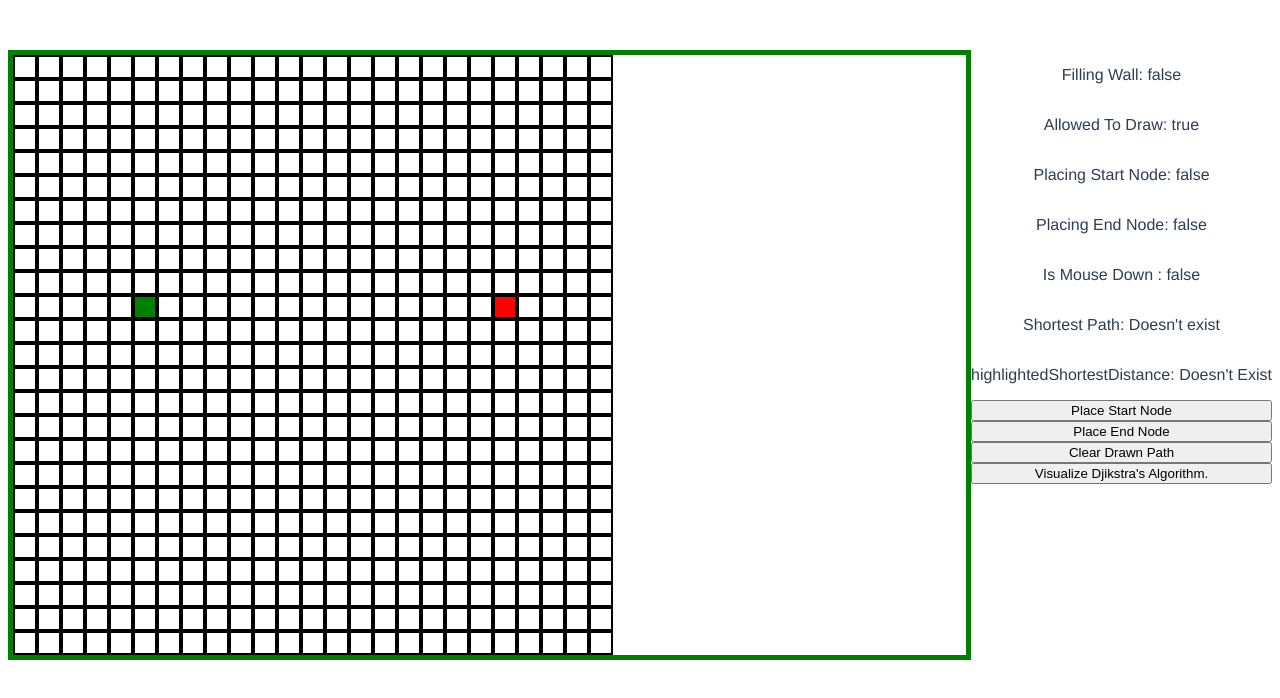
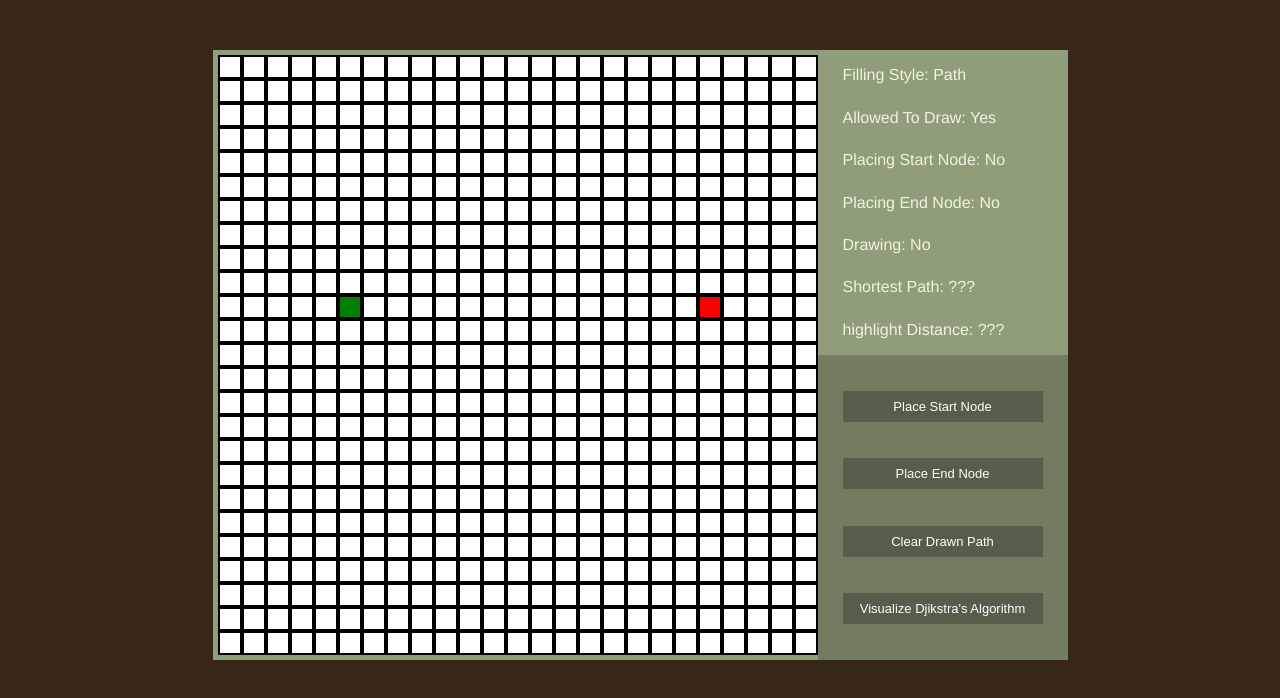
Before and after one commit to JEFF-MIKE/Vue-Grid-Pathfinder, a Vue app: page / in a window 1280 px wide. Shown: the top 698 px of the page. Built offline with nearby package versions, Linux system fonts and the light colour scheme.

Commit message:
Some CSS changes

```diff
--- a/src/App.vue
+++ b/src/App.vue
@@ -14,6 +14,10 @@ export default {
 </script>
 
 <style lang="scss">
+  @use "./global_style/colors" as c;
+  html {
+    background: #362718;
+  }
   #app {
     font-family: Avenir, Helvetica, Arial, sans-serif;
     -webkit-font-smoothing: antialiased;
--- a/src/components/DataPanel.vue
+++ b/src/components/DataPanel.vue
@@ -2,25 +2,25 @@
   <div class="data-panel-wrapper">
     <div class="panel-info-wrapper">
       <p class="panel-info">
-      Filling Wall: {{ this.willFillWall }}
+      Filling Style: {{ this.willFillWall ? "Wall" : "Path" }}
       </p>
       <p class="panel-info">
-      Allowed To Draw: {{ this.allowedToDraw }}
+      Allowed To Draw: {{ this.allowedToDraw ? "Yes" : "No" }}
       </p>
       <p class="panel-info">
-      Placing Start Node: {{ this.isPlacingStartNode }}
+      Placing Start Node: {{ this.isPlacingStartNode ? "Yes" : "No" }}
       </p>
       <p class="panel-info">
-      Placing End Node: {{ this.isPlacingEndNode }}
+      Placing End Node: {{ this.isPlacingEndNode ? "Yes" : "No" }}
       </p>
       <p class="panel-info">
-      Is Mouse Down : {{ this.isMouseDown }}
+      Drawing: {{ this.isMouseDown ? "Yes" : "No" }}
       </p>
       <p class="panel-info">
-      Shortest Path: {{ this.currentShortestDistance === Infinity ? "Doesn't exist" : this.currentShortestDistance }}
+      Shortest Path: {{ this.currentShortestDistance === Infinity ? "???" : this.currentShortestDistance }}
       </p>
       <p class="panel-info">
-      highlightedShortestDistance: {{ this.highlightedShortestDistance === Infinity ? "Doesn't Exist" : this.highlightedShortestDistance }}
+      highlight Distance: {{ this.highlightedShortestDistance === Infinity ? "???" : this.highlightedShortestDistance }}
       </p>
     </div>
     <div class="button-panel-wrapper">
@@ -34,7 +34,7 @@
         Clear Drawn Path
       </button>
       <button @click="$emit('run-dijkstra')">
-        Visualize Djikstra's Algorithm.
+        Visualize Djikstra's Algorithm
       </button>
     </div>
   </div>
@@ -56,8 +56,42 @@ export default {
 </script>
 
 <style lang="scss" scoped>
-  .button-panel-wrapper, .panel-info-wrapper {
+  @use "../global_style/colors" as c;
+
+  .data-panel-wrapper {
     display: flex;
     flex-direction: column;
+    justify-content: space-evenly;
+    background: c.$primary-color;
+    width: 250px;
+  }
+
+  .button-panel-wrapper, .panel-info-wrapper {
+    height: 305px;
+    display: flex;
+    flex-direction: column;
+    align-items: center;
+    justify-content: space-evenly;
+  }
+
+  .button-panel-wrapper{
+    background: c.$secondary-color;
+  }
+
+  p {
+    width: 200px;
+    margin: 8px 0;
+    text-align: start;
+    color: c.$primary-text-color;
+  }
+
+  button {
+    background: c.$button-color;
+    color: c.$button-font-color;
+    width: 200px;
+    padding: 8px 4px;
+    cursor: pointer;
+    border: none;
+    font-size: 13px;
   }
 </style>
--- a/src/components/Node.vue
+++ b/src/components/Node.vue
@@ -29,9 +29,11 @@ export default {
 </script>
 
 <style lang="scss" scoped>
+  @use "../global_style/colors" as c;
   .node{
     border: 2px solid black;
     width: 20px; height: 20px;
+    background: #FFFFFF;
     /* Below prevents annoying dragging behaviours when drawing.*/
     -webkit-user-select: none;
     -khtml-user-select: none;
--- a/src/components/PathfinderGrid.vue
+++ b/src/components/PathfinderGrid.vue
@@ -284,11 +284,13 @@ export default {
 </script>
 
 <style lang="scss" scoped>
+  @use "../global_style/colors" as c;
   #grid {
-    border: 5px solid green;
+    border: 5px solid c.$primary-color;
+    border-right: none;
     display: flex;
     flex-direction: column;
-    flex: 1 1 auto;
+    justify-content: center;
     -webkit-user-select: none;
     -khtml-user-select: none;
     -moz-user-select: none;
@@ -307,6 +309,12 @@ export default {
   .row {
     display: flex;
     flex-direction: row;
-    flex: 1 1 auto;
+  }
+
+  @media screen and (max-width:600px){
+
+    #grid {
+      align-items: center;
+    }
   }
 </style>
--- /dev/null
+++ b/src/global_style/_colors.scss
@@ -0,0 +1,8 @@
+$primary-color: #8F9D7A;
+$secondary-color: #717C60;
+$header-font: #FFFFFF;
+$primary-text-color: #EDF5E2;
+$alternative-primary-text-color: #CFDCBC;
+$button-color: #565D4A;
+$button-font-color: #FFFFFF;
+$secondary-text-color: #2A2D24;
```
Lines whose indentation alone changed are shown as unchanged.
